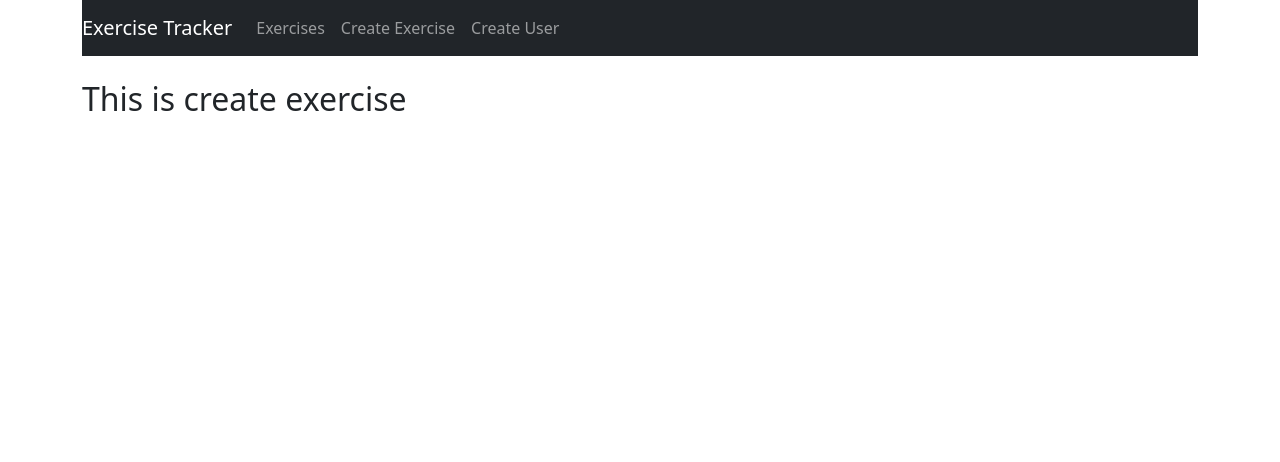
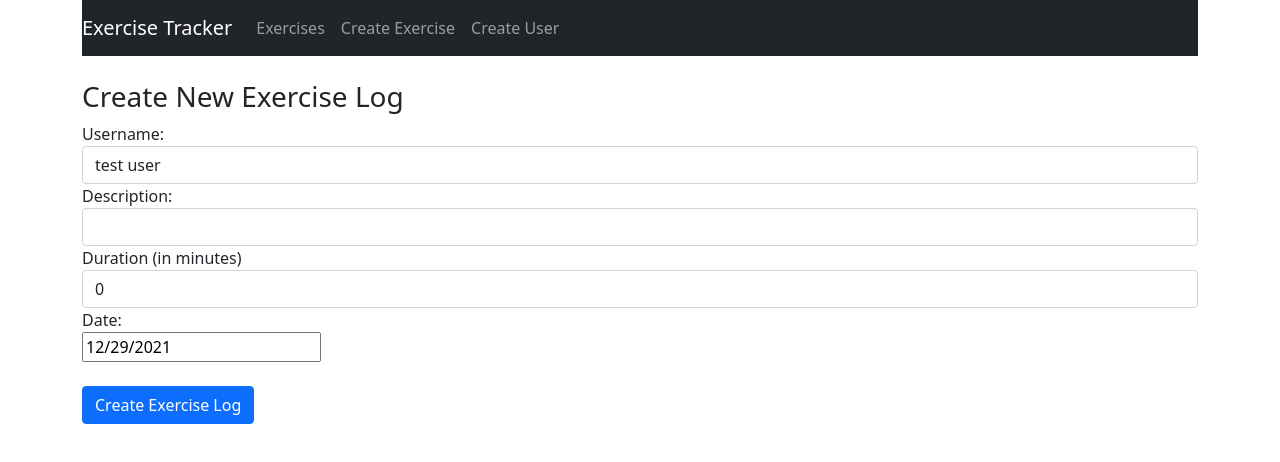
Before and after one commit to TheOldestJun/fitness-tracker, a React (Create React App) app: page /create in a window 1280 px wide. Shown: the top 462 px of the page. Built offline with nearby package versions, Linux system fonts and the light colour scheme.

Commit message:
creation of exercises and users finished

```diff
--- a/package.json
+++ b/package.json
@@ -8,6 +8,7 @@
     "@testing-library/user-event": "^13.5.0",
     "bootstrap": "^5.1.3",
     "react": "^17.0.2",
+    "react-datepicker": "^4.5.0",
     "react-dom": "^17.0.2",
     "react-router-dom": "^6.2.1",
     "react-scripts": "^5.0.0",
--- a/src/App.js
+++ b/src/App.js
@@ -13,6 +13,7 @@
         <Navbar />
         <br />
         <Routes>
+          {/*do not forget the schema of routes in react */}
           <Route exact path="/" element={<ExercisesList />} />
           <Route path="/edit/:id" element={<EditExercise />} />
           <Route path="/create" element={<CreateExrcise />} />
--- a/src/components/create-exercise.component.js
+++ b/src/components/create-exercise.component.js
@@ -1,7 +1,116 @@
 import React, { Component } from "react";
+import DatePicker from "react-datepicker";
+import "react-datepicker/dist/react-datepicker.css";
 
 export default class CreateExrcise extends Component {
+  constructor(props) {
+    super(props);
+    //binding methods to .this
+    this.onChangeUsername = this.onChangeUsername.bind(this);
+    this.onChangeDescription = this.onChangeDescription.bind(this);
+    this.onChangeDuration = this.onChangeDuration.bind(this);
+    this.onChangeDate = this.onChangeDate.bind(this);
+    this.onSubmit = this.onSubmit.bind(this);
+    this.state = {
+      //set initial component state
+      username: "",
+      description: "",
+      duration: 0,
+      date: new Date(),
+      users: [],
+    };
+  }
+  componentDidMount() {
+    //react routin invoke immedietly after component is mounted
+    this.setState({
+      //hardcoding one user for test purposes here we'll get server responce from mondo with array of users
+      users: ["test user"],
+      username: "test user",
+    });
+  }
+  onChangeUsername(e) {
+    this.setState({ username: e.target.value });
+  }
+  onChangeDescription(e) {
+    this.setState({ description: e.target.value });
+  }
+  onChangeDuration(e) {
+    this.setState({ duration: e.target.value });
+  }
+  onChangeDate(date) {
+    this.setState({ date: date });
+  }
+  onSubmit(e) {
+    e.preventDefault(); //prevent form submit behavior by default HTML
+    const exercise = {
+      username: this.state.username,
+      description: this.state.description,
+      duration: this.state.duration,
+      date: this.state.date,
+    };
+    console.log(exercise); //!!!!!!!---------add backend api here----------!!!!!!!!!!!
+    //window.location = "/"; //updating the location: after submiting form user is taken back home page
+  }
   render() {
-    return <h2>This is create exercise</h2>;
+    return (
+      <div>
+        <h3>Create New Exercise Log</h3>
+        <form onSubmit={this.onSubmit}>
+          <div className="form-group">
+            <label>Username:</label>
+            <select
+              ref="userInput"
+              required
+              className="form-control"
+              value={this.state.username}
+            >
+              {this.state.users.map(function (user) {
+                return (
+                  <option key={user} value={user}>
+                    {user}
+                  </option>
+                );
+              })}
+            </select>
+          </div>
+          <div className="form-group">
+            <label>Description:</label>
+            <input
+              type="text"
+              required
+              className="form-control"
+              value={this.state.description}
+              onChange={this.onChangeDescription}
+            />
+          </div>
+          <div className="form-group">
+            <label>Duration (in minutes)</label>
+            <input
+              type="text"
+              className="form-control"
+              value={this.state.duration}
+              onChange={this.onChangeDuration}
+            />
+          </div>
+          <div className="form-group">
+            <label>Date:</label>
+            <div>
+              <DatePicker
+                selected={this.state.date}
+                onChange={this.onChangeDate}
+              />
+            </div>
+          </div>
+          <br/>
+          <div className="form-group">
+            <input
+              type="submit"
+              value="Create Exercise Log"
+              className="btn btn-primary"
+            />
+          </div>
+        </form>
+      </div>
+    );
   }
 }
--- a/src/components/create-user.component.js
+++ b/src/components/create-user.component.js
@@ -1,7 +1,50 @@
 import React, { Component } from "react";
 
 export default class CreateUser extends Component {
+  constructor(props) {
+    super(props);
+    this.OnChangeUsername = this.OnChangeUsername.bind(this);
+    this.OnSubmit = this.OnSubmit.bind(this);
+    this.state = {
+      username: "",
+    };
+  }
+  OnChangeUsername(e) {
+    this.setState({ username: e.target.value });
+  }
+  OnSubmit(e) {
+    e.preventDefault();
+    const newUser = {
+      username: this.state.username,
+    };
+    console.log(newUser); // !!!!!!!!!-----SERVER API TO ADD HERE------!!!!!!!!!
+    this.setState({ username: "" }); // returning state for default
+  }
   render() {
-    return <h2>This is create user</h2>;
+    return (
+      <div>
+        <h3>Create New User</h3>
+        <form onSubmit={this.OnSubmit}>
+          <div className="form-group">
+            <label>Username</label>
+            <input
+              type="text"
+              required
+              className="form-control"
+              value={this.state.username}
+              onChange={this.OnChangeUsername}
+            />
+          </div>
+          <br />
+          <div className="form-group">
+            <input
+              type="submit"
+              value="Create User"
+              className="btn btn-primary"
+            />
+          </div>
+        </form>
+      </div>
+    );
   }
 }
--- a/src/index.js
+++ b/src/index.js
@@ -2,9 +2,4 @@
 import ReactDOM from "react-dom";
 import App from "./App";
 
-ReactDOM.render(
-  <React.StrictMode>
-    <App />
-  </React.StrictMode>,
-  document.getElementById("root")
-);
+ReactDOM.render(<App />, document.getElementById("root"));
```
Also changed, not shown: 1 other file (tests, documents, lock files or other folders).
